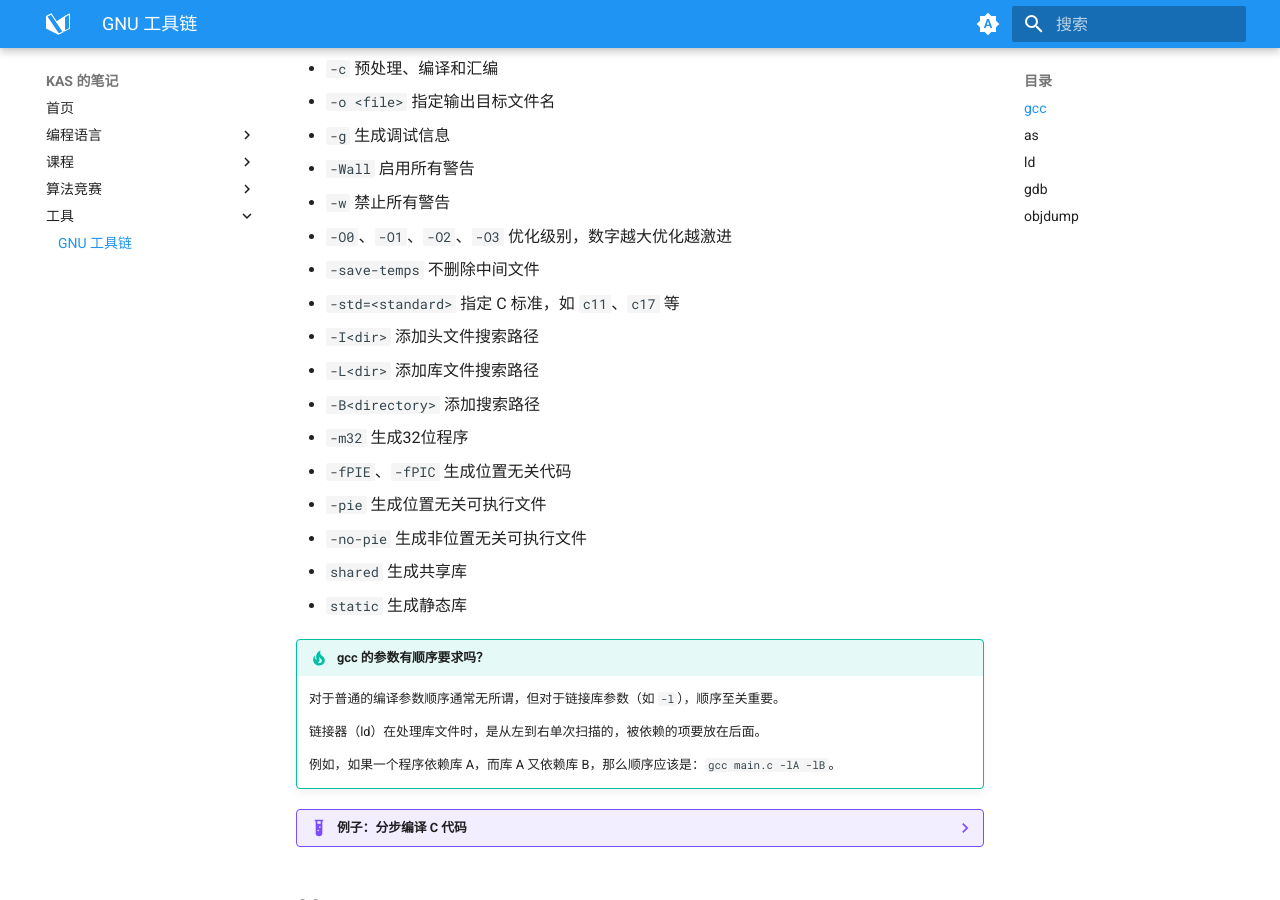
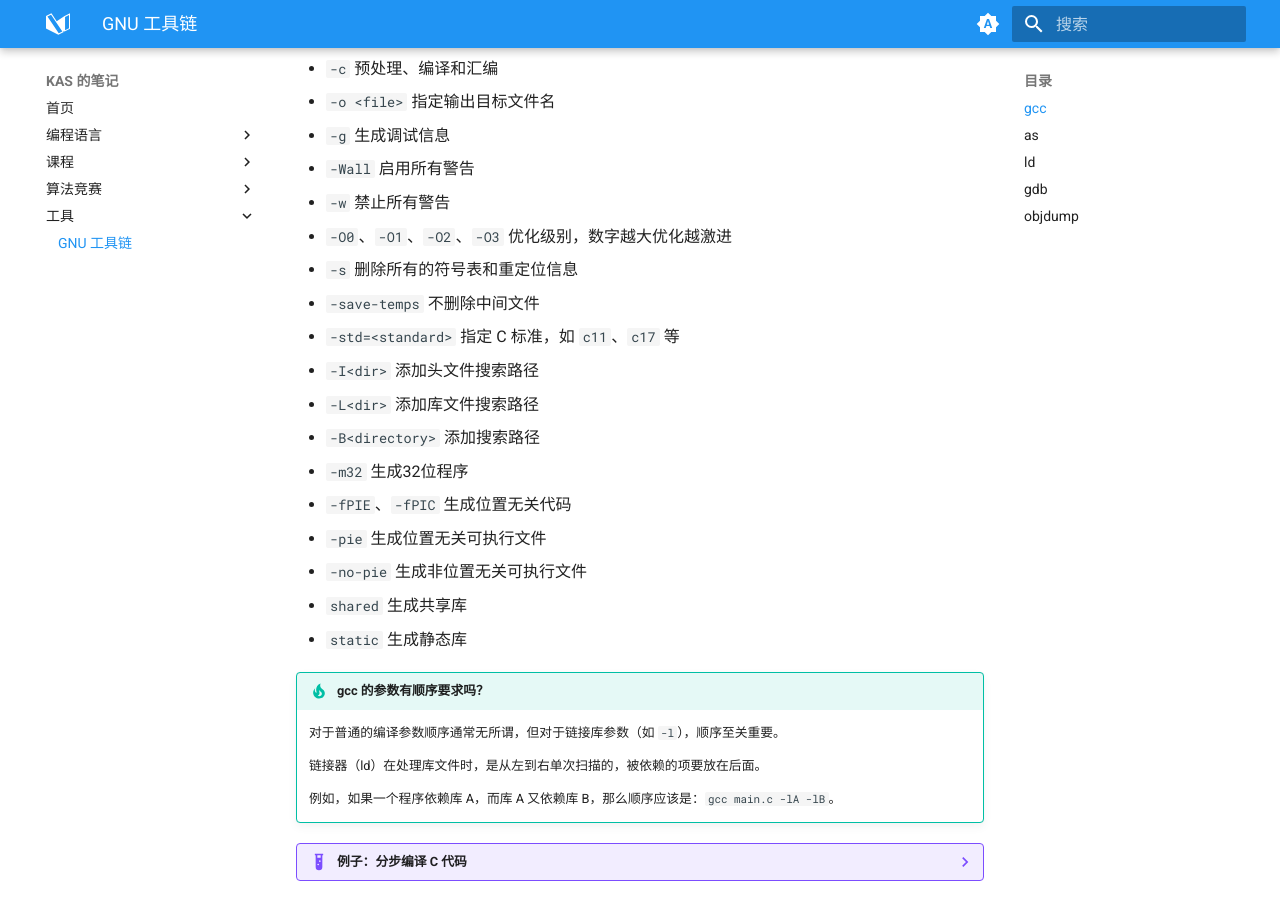
Before and after one commit to kas030/mkdocs-blog, an MkDocs documentation site: the page built from blog/docs/tools/gnu-toolchain.md, in a window 1280 px wide and 900 px high, scrolled down 351 px. Built offline with MkDocs 1.6.1 and Material for MkDocs 9.7.7, drawn with Linux system fonts in a browser that asks for light colours.

Commit message:
docs: update gnu toolchain - gcc

```diff
--- a/blog/docs/tools/gnu-toolchain.md
+++ b/blog/docs/tools/gnu-toolchain.md
@@ -14,6 +14,7 @@ gcc（GNU C Compiler）是 GCC（GNU Compiler Collection）的一部分，实际
 - `-Wall` 启用所有警告
 - `-w` 禁止所有警告
 - `-O0`、`-O1`、`-O2`、`-O3` 优化级别，数字越大优化越激进
+- `-s` 删除所有的符号表和重定位信息
 - `-save-temps` 不删除中间文件
 - `-std=<standard>` 指定 C 标准，如 `c11`、`c17` 等
 - `-I<dir>` 添加头文件搜索路径
```
